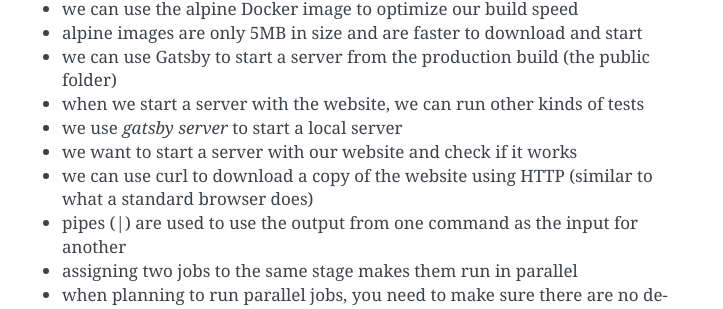
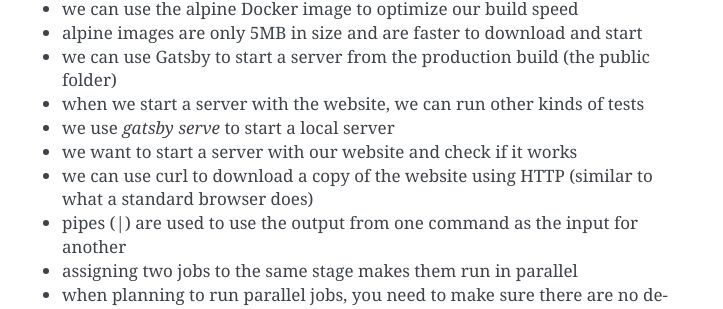
Before and after one commit to vdespa/gitlab-ci-course-notes, a Sphinx documentation site: the page built from docs/source/2-ci-cd-workflow.rst, in a window 1280 px wide and 900 px high, scrolled down 3949 px. Shown: the part 144-453 px from the top of the window, without its empty margins (388-1111 px from the left). Built offline with Sphinx 7.4.7, drawn with Linux system fonts in a browser that asks for light colours.

Commit message:
Correct inaccuracy in command

```diff
--- a/docs/source/2-ci-cd-workflow.rst
+++ b/docs/source/2-ci-cd-workflow.rst
@@ -192,7 +192,7 @@ Running jobs in parallel
 - alpine images are only 5MB in size and are faster to download and start
 - we can use Gatsby to start a server from the production build (the public folder)
 - when we start a server with the website, we can run other kinds of tests
-- we use `gatsby server` to start a local server
+- we use `gatsby serve` to start a local server
 - we want to start a server with our website and check if it works
 - we can use curl to download a copy of the website using HTTP (similar to what a standard browser does)
 - pipes (|) are used to use the output from one command as the input for another
```
